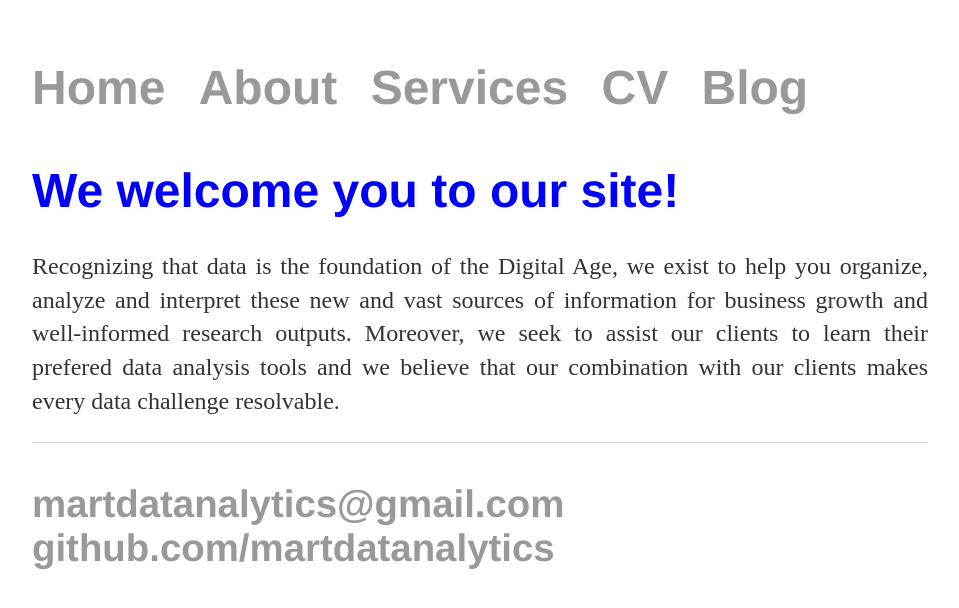
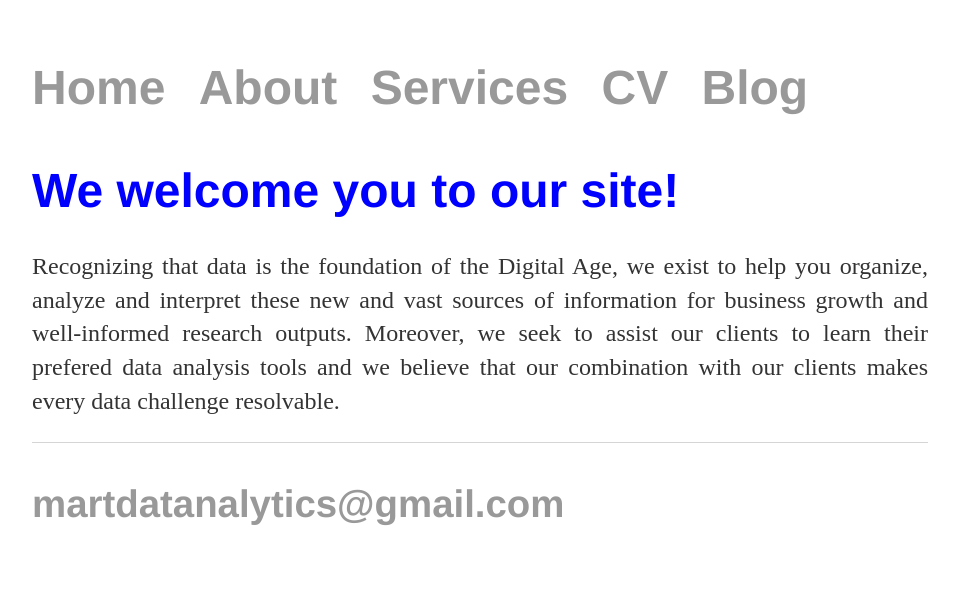
Before and after one commit to martdatanalytics/martdatanalytics.github.io, a Jekyll site: the page built from index.html, in a window 1280 px wide. Shown: the top 608 px of the page, without its empty margins (160-1119 px from the left). Built offline with Jekyll 4.4.1, drawn with Linux system fonts in a browser that asks for light colours.

Commit message:
Update default.html

```diff
--- a/_layouts/default.html
+++ b/_layouts/default.html
@@ -23,7 +23,7 @@
 			<footer>
 	    		<ul>
 	        		<li><a href="mailto:martdatanalytics@gmail.com">martdatanalytics@gmail.com</a></li>
-	        		<li><a href="https://github.com/martdatanalytics">github.com/martdatanalytics</a></li>
+	        		<!--<li><a href="https://github.com/martdatanalytics">github.com/martdatanalytics</a></li>-->
 				</ul>
 			</footer>
 		</body>
```
